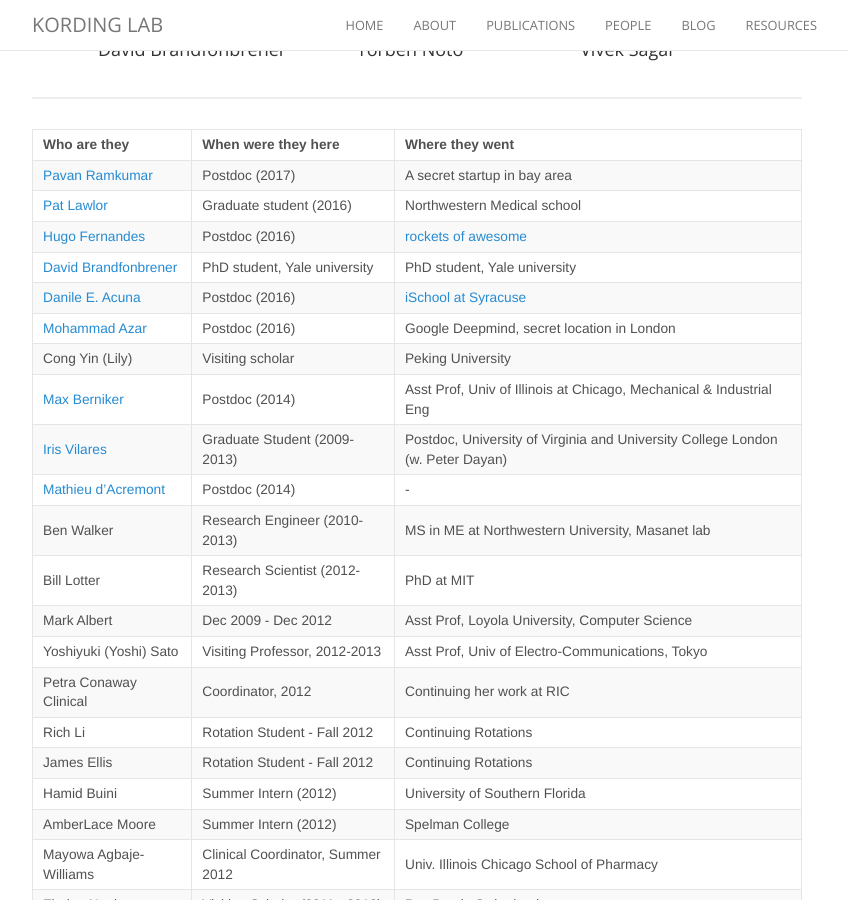
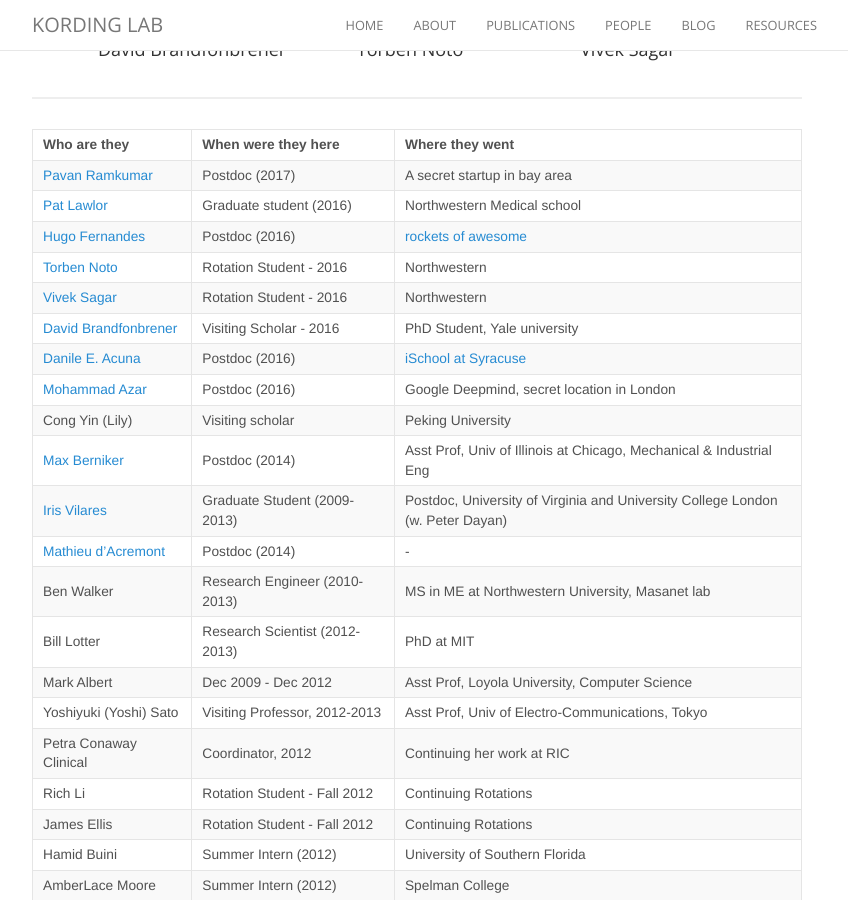
Before and after one commit to KordingLab/KordingLab.github.io, a Jekyll site: the page built from people.md, in a window 1280 px wide and 900 px high, scrolled down 3465 px. Shown: the whole window, without its empty margins (223-1071 px from the left). Built offline with Jekyll 4.4.1, drawn with Linux system fonts in a browser that asks for light colours; nearby versions of some CDN libraries; comment, search, counter and statistics services are not loaded.

Commit message:
update Vivek and Torben

```diff
--- a/people.md
+++ b/people.md
@@ -49,7 +49,9 @@ permalink: /people/
 | [Pavan Ramkumar](http://kordinglab.com/people/pavan_ramkumar/index.html) | Postdoc (2017) | A secret startup in bay area
 | [Pat Lawlor](http://kordinglab.com/people/pat_lawlor/index.html) | Graduate student (2016) | Northwestern Medical school
 | [Hugo Fernandes](http://kordinglab.com/people/hugo_fernandes/index.html) | Postdoc (2016) | [rockets of awesome](https://www.rocketsofawesome.com/)
-| [David Brandfonbrener](http://kordinglab.com/people/david_brandfonbrener/index.html) | PhD student, Yale university  | PhD student, Yale university
+| [Torben Noto](http://kordinglab.com/people/torben_noto/index.html) | Rotation Student - 2016 | Northwestern
+| [Vivek Sagar](http://kordinglab.com/people/vivek_sagar/index.html) | Rotation Student - 2016 | Northwestern
+| [David Brandfonbrener](http://kordinglab.com/people/david_brandfonbrener/index.html) | Visiting Scholar - 2016  | PhD Student, Yale university
 | [Danile E. Acuna](http://kordinglab.com/people/daniel_e_acuna/index.html) | Postdoc (2016) | [iSchool at Syracuse](https://ischool.syr.edu/people/directories/view/deacuna/)
 | [Mohammad Azar](http://mgazar.net/academic/) | Postdoc (2016) | Google Deepmind, secret location in London |
 | Cong Yin (Lily) | Visiting scholar | Peking University |
```
